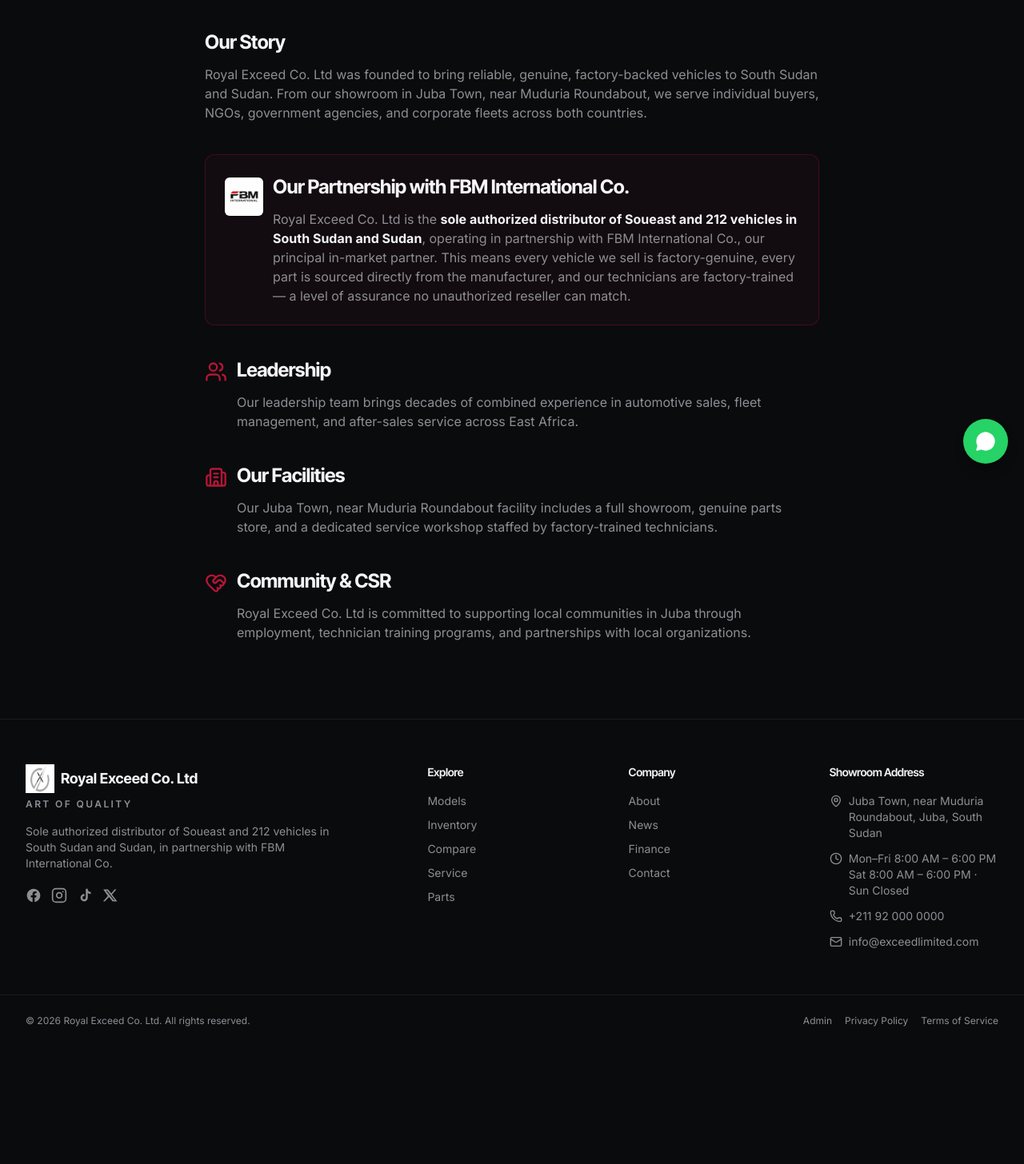
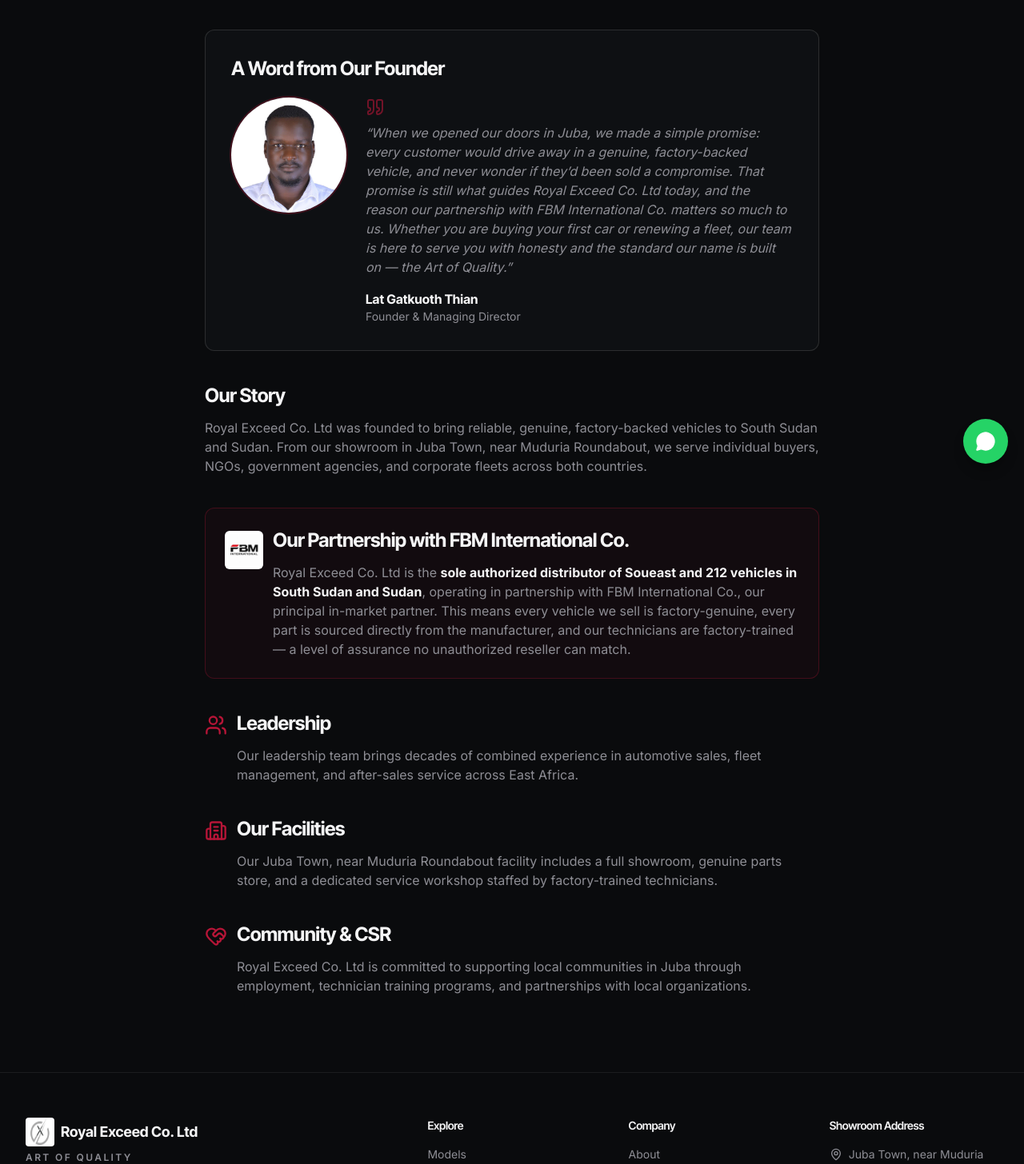
Before and after one commit to BuomYian/royalexceed, a Next.js app: page /en/about in a window 1280 px wide. Shown: the part 200-1656 px from the top of the page at 80% size. Before the commit the page ends 1509 px from the top, so only its background shows below. Built offline with nearby package versions, Linux system fonts and the light colour scheme; no server answers; the database is empty.

Commit message:
Refactored Fouder word

```diff
--- a/app/[locale]/(public)/about/page.tsx
+++ b/app/[locale]/(public)/about/page.tsx
@@ -1,7 +1,7 @@
 import type { Metadata } from "next";
 import Image from "next/image";
 import { getTranslations } from "next-intl/server";
-import { Building2, HeartHandshake, Users } from "lucide-react";
+import { Building2, HeartHandshake, Quote, Users } from "lucide-react";
 import { getSiteSettings } from "@/lib/settings";
 import { Breadcrumbs } from "@/components/shared/breadcrumbs";
 
@@ -20,6 +20,32 @@
 
       <div className="mx-auto mt-4 max-w-3xl">
         <h1 className="font-heading text-3xl font-bold sm:text-4xl">{t("title")}</h1>
+
+        <section className="mt-10 rounded-xl border border-border bg-muted/30 p-6 sm:p-8">
+          <h2 className="font-heading text-2xl font-bold">{t("founderTitle")}</h2>
+          <div className="mt-5 flex flex-col gap-6 sm:flex-row sm:items-start">
+            <Image
+              src="/Lat.jpeg"
+              alt="Lat Gatkuoth Thian, Founder & Managing Director"
+              width={140}
+              height={140}
+              className="h-32 w-32 shrink-0 rounded-full object-cover ring-2 ring-primary/30 sm:h-36 sm:w-36"
+            />
+            <div>
+              <Quote className="h-6 w-6 text-primary/60" aria-hidden />
+              <p className="mt-2 text-muted-foreground italic">
+                &ldquo;When we opened our doors in Juba, we made a simple promise: every customer would drive away in
+                a genuine, factory-backed vehicle, and never wonder if they&rsquo;d been sold a compromise. That
+                promise is still what guides Royal Exceed Co. Ltd today, and the reason our partnership with FBM
+                International Co. matters so much to us. Whether you are buying your first car or renewing a fleet,
+                our team is here to serve you with honesty and the standard our name is built on — the Art of
+                Quality.&rdquo;
+              </p>
+              <p className="mt-4 font-heading font-bold">Lat Gatkuoth Thian</p>
+              <p className="text-sm text-muted-foreground">Founder &amp; Managing Director</p>
+            </div>
+          </div>
+        </section>
 
         <section className="mt-10">
           <h2 className="font-heading text-2xl font-bold">{t("storyTitle")}</h2>
--- a/components/layout/footer.tsx
+++ b/components/layout/footer.tsx
@@ -3,7 +3,12 @@
 import Image from "next/image";
 import NextLink from "next/link";
 import { Link } from "@/i18n/navigation";
-import { FacebookIcon, InstagramIcon, TikTokIcon, XIcon } from "@/components/shared/social-icons";
+import {
+  FacebookIcon,
+  InstagramIcon,
+  TikTokIcon,
+  XIcon,
+} from "@/components/shared/social-icons";
 import type { ResolvedSiteSettings } from "@/lib/settings";
 
 const EXPLORE_LINKS = [
@@ -30,30 +35,59 @@
     <footer className="border-t border-border/60 bg-background">
       <div className="container-brand grid gap-10 py-14 sm:grid-cols-2 lg:grid-cols-5">
         <div className="sm:col-span-2 lg:col-span-2">
-          <Link href="/" className="flex items-center gap-2 font-heading text-lg font-bold">
-            <Image src="/logo-favicon.png" alt="Royal Exceed Co. Ltd" width={36} height={36} className="h-9 w-9" />
+          <Link
+            href="/"
+            className="flex items-center gap-2 font-heading text-lg font-bold"
+          >
+            <Image
+              src="/logo-favicon.png"
+              alt="Royal Exceed Co. Ltd"
+              width={36}
+              height={36}
+              className="h-9 w-9 rounded"
+            />
             Royal Exceed Co. Ltd
           </Link>
-          <p className="mt-1.5 text-xs font-semibold tracking-[0.2em] text-muted-foreground uppercase">Art of Quality</p>
-          <p className="mt-4 max-w-sm text-sm text-muted-foreground">{tFooter("tagline")}</p>
+          <p className="mt-1.5 text-xs font-semibold tracking-[0.2em] text-muted-foreground uppercase">
+            Art of Quality
+          </p>
+          <p className="mt-4 max-w-sm text-sm text-muted-foreground">
+            {tFooter("tagline")}
+          </p>
           <div className="mt-5 flex items-center gap-3">
             {settings.socials.facebook && (
-              <a href={settings.socials.facebook} aria-label="Facebook" className="text-muted-foreground hover:text-foreground">
+              <a
+                href={settings.socials.facebook}
+                aria-label="Facebook"
+                className="text-muted-foreground hover:text-foreground"
+              >
                 <FacebookIcon className="h-5 w-5" />
               </a>
             )}
             {settings.socials.instagram && (
-              <a href={settings.socials.instagram} aria-label="Instagram" className="text-muted-foreground hover:text-foreground">
+              <a
+                href={settings.socials.instagram}
+                aria-label="Instagram"
+                className="text-muted-foreground hover:text-foreground"
+              >
                 <InstagramIcon className="h-5 w-5" />
               </a>
             )}
             {settings.socials.tiktok && (
-              <a href={settings.socials.tiktok} aria-label="TikTok" className="text-muted-foreground hover:text-foreground">
+              <a
+                href={settings.socials.tiktok}
+                aria-label="TikTok"
+                className="text-muted-foreground hover:text-foreground"
+              >
                 <TikTokIcon className="h-5 w-5" />
               </a>
             )}
             {settings.socials.x && (
-              <a href={settings.socials.x} aria-label="X" className="text-muted-foreground hover:text-foreground">
+              <a
+                href={settings.socials.x}
+                aria-label="X"
+                className="text-muted-foreground hover:text-foreground"
+              >
                 <XIcon className="h-5 w-5" />
               </a>
             )}
@@ -92,7 +126,8 @@
             <li className="flex gap-2">
               <MapPin className="mt-0.5 h-4 w-4 shrink-0" />
               <span>
-                {settings.address.line}, {settings.address.city}, {settings.address.country}
+                {settings.address.line}, {settings.address.city},{" "}
+                {settings.address.country}
               </span>
             </li>
             <li className="flex gap-2">
@@ -105,13 +140,19 @@
             </li>
             <li className="flex gap-2">
               <Phone className="mt-0.5 h-4 w-4 shrink-0" />
-              <a href={`tel:${settings.phone.replace(/\s+/g, "")}`} className="hover:text-foreground">
+              <a
+                href={`tel:${settings.phone.replace(/\s+/g, "")}`}
+                className="hover:text-foreground"
+              >
                 {settings.phone}
               </a>
             </li>
             <li className="flex gap-2">
               <Mail className="mt-0.5 h-4 w-4 shrink-0" />
-              <a href={`mailto:${settings.email}`} className="hover:text-foreground">
+              <a
+                href={`mailto:${settings.email}`}
+                className="hover:text-foreground"
+              >
                 {settings.email}
               </a>
             </li>
--- a/components/layout/header.tsx
+++ b/components/layout/header.tsx
@@ -46,7 +46,7 @@
             alt="Royal Exceed Co. Ltd"
             width={36}
             height={36}
-            className="h-9 w-9"
+            className="h-9 w-9 rounded"
             priority
           />
           <span className="hidden sm:inline">Royal Exceed Co. Ltd</span>
--- a/messages/ar.json
+++ b/messages/ar.json
@@ -181,6 +181,7 @@
   },
   "about": {
     "title": "About Royal Exceed Co. Ltd",
+    "founderTitle": "A Word from Our Founder",
     "storyTitle": "Our Story",
     "partnershipTitle": "Our Partnership with FBM International Co.",
     "leadershipTitle": "Leadership",
--- a/messages/en.json
+++ b/messages/en.json
@@ -181,6 +181,7 @@
   },
   "about": {
     "title": "About Royal Exceed Co. Ltd",
+    "founderTitle": "A Word from Our Founder",
     "storyTitle": "Our Story",
     "partnershipTitle": "Our Partnership with FBM International Co.",
     "leadershipTitle": "Leadership",
```
Also changed, not shown: public/Lat.jpeg (added).
